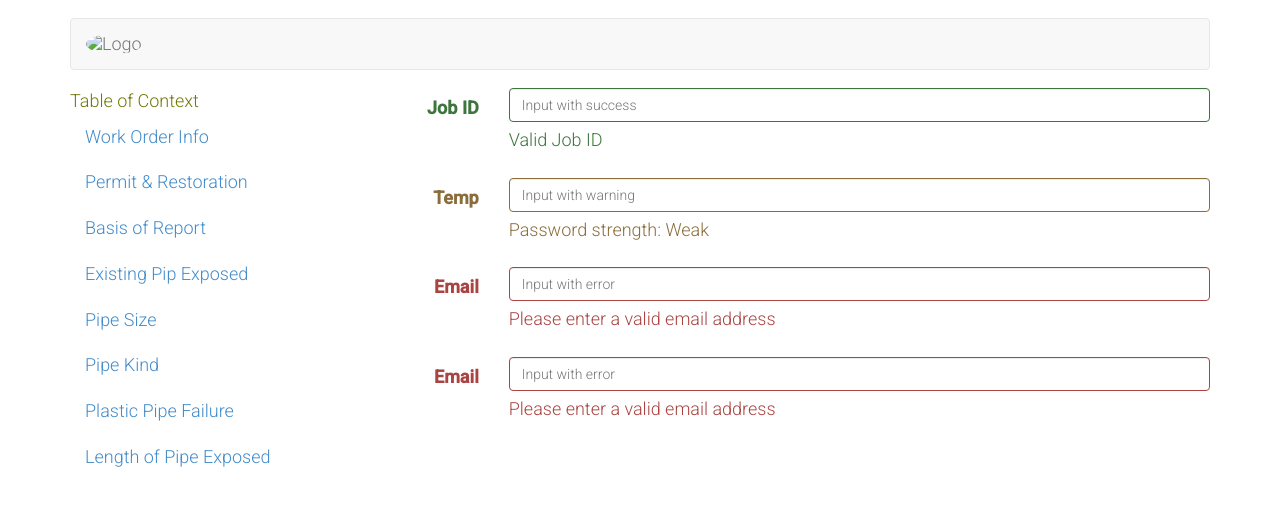
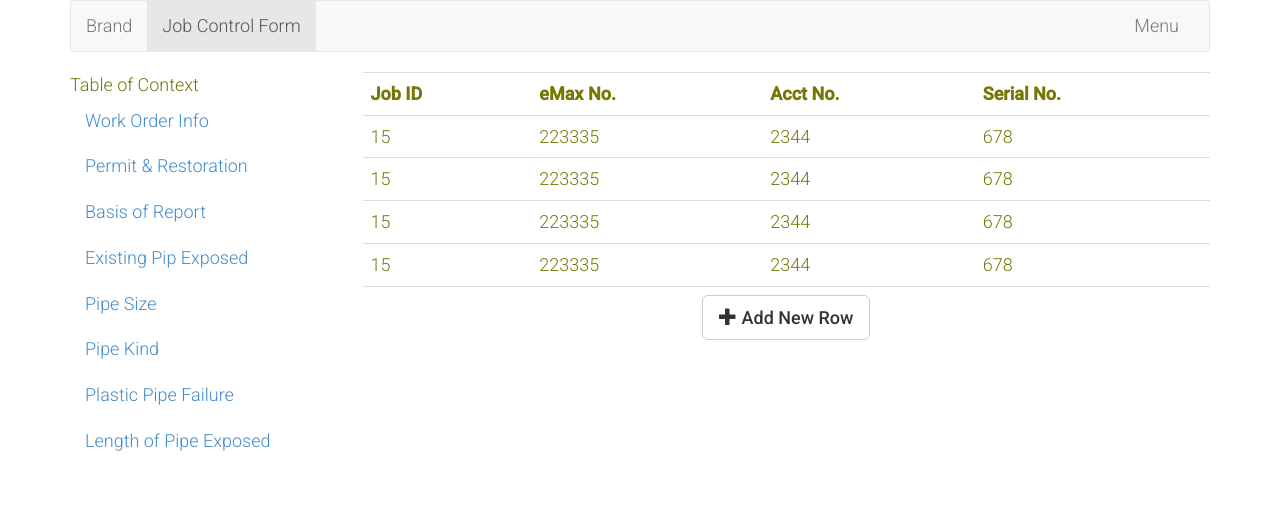
Before and after one commit to MartianKnight/de_mobileapp, a plain HTML site: page jcfHeaderTable.html in a window 1280 px wide. Drawn offline with nearby package versions, Linux system fonts and the light colour scheme.

Commit message:
Fixes on the navbar

```diff
--- a/jcfHeaderTable.html
+++ b/jcfHeaderTable.html
@@ -18,10 +18,35 @@
   <body>
     <div class="container">
       <!-- Nav -->
-      <nav class="navbar navbar-default title-logo" role="navigation">
-        <div class="container-fluid" id="de-navbar">
+      <nav class="navbar navbar-default" role="navigation">
+        <div class="container-fluid">
           <!-- Brand and toggle get grouped for better mobile display -->
+          <div class="navbar-header">
+            <button type="button" class="navbar-toggle collapsed" data-toggle="collapse" data-target="#bs-example-navbar-collapse-1">
+              <span class="sr-only">Toggle navigation</span>
+              <span class="icon-bar"></span>
+              <span class="icon-bar"></span>
+              <span class="icon-bar"></span>
+            </button>
+            <a class="navbar-brand" href="#">Brand</a>
+          </div>
 
+           <!-- Collect the nav links, forms, and other content for toggling -->
+          <div class="collapse navbar-collapse" id="bs-example-navbar-collapse-1">
+            <ul class="nav navbar-nav">
+              <li class="active"><a href="#"> Job Control Form <span class="sr-only">(current)</span></a></li>
+              <!-- <li><a href="#">Link</a></li> -->
+            </ul>
+            <!-- <form class="navbar-form navbar-left" role="search">
+              <div class="form-group">
+                <input type="text" class="form-control" placeholder="Search">
+              </div>
+              <button type="submit" class="btn btn-default">Submit</button>
+            </form> -->
+            <ul class="nav navbar-nav navbar-right">
+              <li><a href="#">Menu</a></li>
+            </ul>
+          </div><!-- /.navbar-collapse -->
         </div><!-- /.container-fluid -->
       </nav>
 
@@ -52,39 +77,48 @@
           </ul>
         </div><!-- /.row -->
 
+        <!-- Table ***Visable by default. Hidden on click-->
         <div class="col-xs-9">
-          <form class="form-horizontal" id="jcfForm">
-              <div class="form-group has-success">
-                  <label class="col-xs-2 control-label" for="inputSuccess">Job ID</label>
-                  <div class="col-xs-10">
-                      <input type="text" id="inputSuccess" class="form-control" placeholder="Input with success">
-                      <span class="help-block">Valid Job ID</span>
-                  </div>
-              </div>
-              <div class="form-group has-warning">
-                  <label class="col-xs-2 control-label" for="inputWarning">Temp</label>
-                  <div class="col-xs-10">
-                      <input type="password" id="inputWarning" class="form-control" placeholder="Input with warning">
-                      <span class="help-block">Password strength: Weak</span>
-                  </div>
-              </div>
-              <div class="form-group has-error">
-                  <label class="col-xs-2 control-label" for="inputError">Email</label>
-                  <div class="col-xs-10">
-                      <input type="email" id="inputError" class="form-control" placeholder="Input with error">
-                      <span class="help-block">Please enter a valid email address</span>
-                  </div>
-              </div>
-              <div class="form-group has-error">
-                  <label class="col-xs-2 control-label" for="inputError">Email</label>
-                  <div class="col-xs-10">
-                      <input type="email" id="inputError" class="form-control" placeholder="Input with error">
-                      <span class="help-block">Please enter a valid email address</span>
-                  </div>
-              </div>
-          </form>
+          <table class="table" id="jcfTable">
+            <tr>
+              <th>Job ID</th>
+              <th>eMax No.</th>
+              <th>Acct No.</th>
+              <th>Serial No.</th>
+            </tr>
+            <tr>
+              <td>15</td>
+              <td>223335</td>
+              <td>2344</td>
+              <td>678</td>
+            </tr>
+            <tr>
+              <td>15</td>
+              <td>223335</td>
+              <td>2344</td>
+              <td>678</td>
+            </tr>
+            <tr>
+              <td>15</td>
+              <td>223335</td>
+              <td>2344</td>
+              <td>678</td>
+            </tr>
+            <tr>
+              <td>15</td>
+              <td>223335</td>
+              <td>2344</td>
+              <td>678</td>
+            </tr>
+            <tr>
+              <td class="text-center" colspan="4">
+                <button type="button" class="btn btn-default btn-lg">
+                  <span class="glyphicon glyphicon-plus"></span> Add New Row
+                </button>
+              </td>
+            </tr>
+          </table>
         </div>
-
       </div>
       <script src="js/uiGen.js"></script>
 
```
Also changed, not shown: jcfHeaderForm.html (+27 -47 lines).
